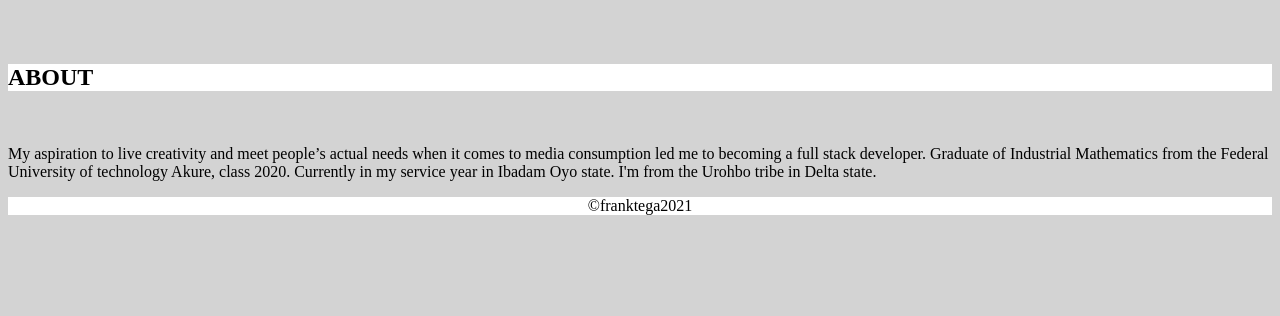
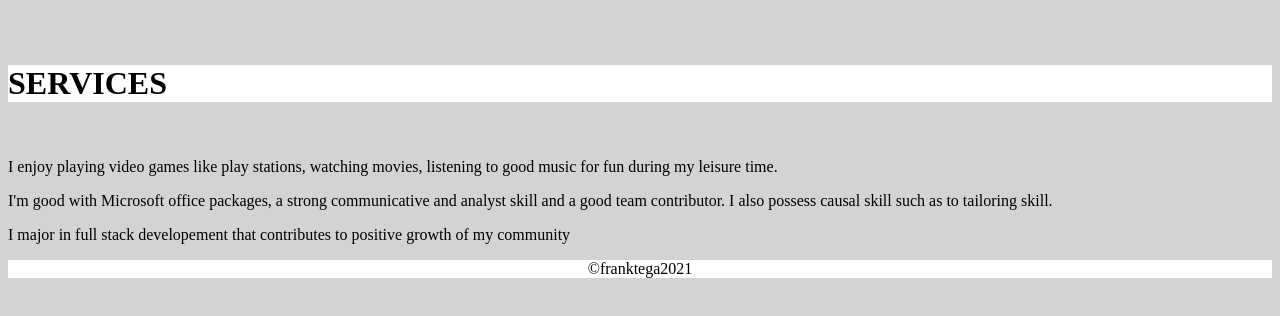
Before and after one commit to Rukwe/Assignments, a plain HTML site: page index.html in a window 1280 px wide. Drawn offline with Linux system fonts and the light colour scheme.

Commit message:
Add files via upload

```diff
--- a/index.html
+++ b/index.html
@@ -4,36 +4,35 @@
     body{
       background-color:lightgray
     }
-  h2{
+  h1{
     background-color:white;
   }
-
-  .rem{
+.rem{
   background-color:white;
   text-align: center;
 
 }
+
   </style>
   <br>
   <br>
 
-<body>
-  <main>
+	<body>
+<header>
+<h1> SERVICES</h1>
+</header>
+    <br>
+<main>
 <article>
-<h2> ABOUT
-</h2>
-  <br>
-  <p>
-   My aspiration to live creativity and meet people’s actual needs when it comes to media consumption led me to becoming a full stack developer. Graduate of Industrial Mathematics from the Federal University of technology Akure, class 2020. Currently in my service year in Ibadam Oyo state. I'm from the Urohbo tribe in Delta state.
-  </p>
+<p>I enjoy playing video games like play stations, watching movies, listening to good music for fun during my leisure time.</p>
+<p> I'm good with Microsoft office packages, a strong communicative and analyst skill and a good team contributor. I also possess causal skill such as to tailoring skill.</p>
+<p> I major in full stack developement that contributes to positive growth of my community</p>
+
 </article>
-  </main>
-
+</main>
 <footer class="rem">
   <p> ©franktega2021</p>
 </footer>
 
 </body>
-
-
 </html>
```
